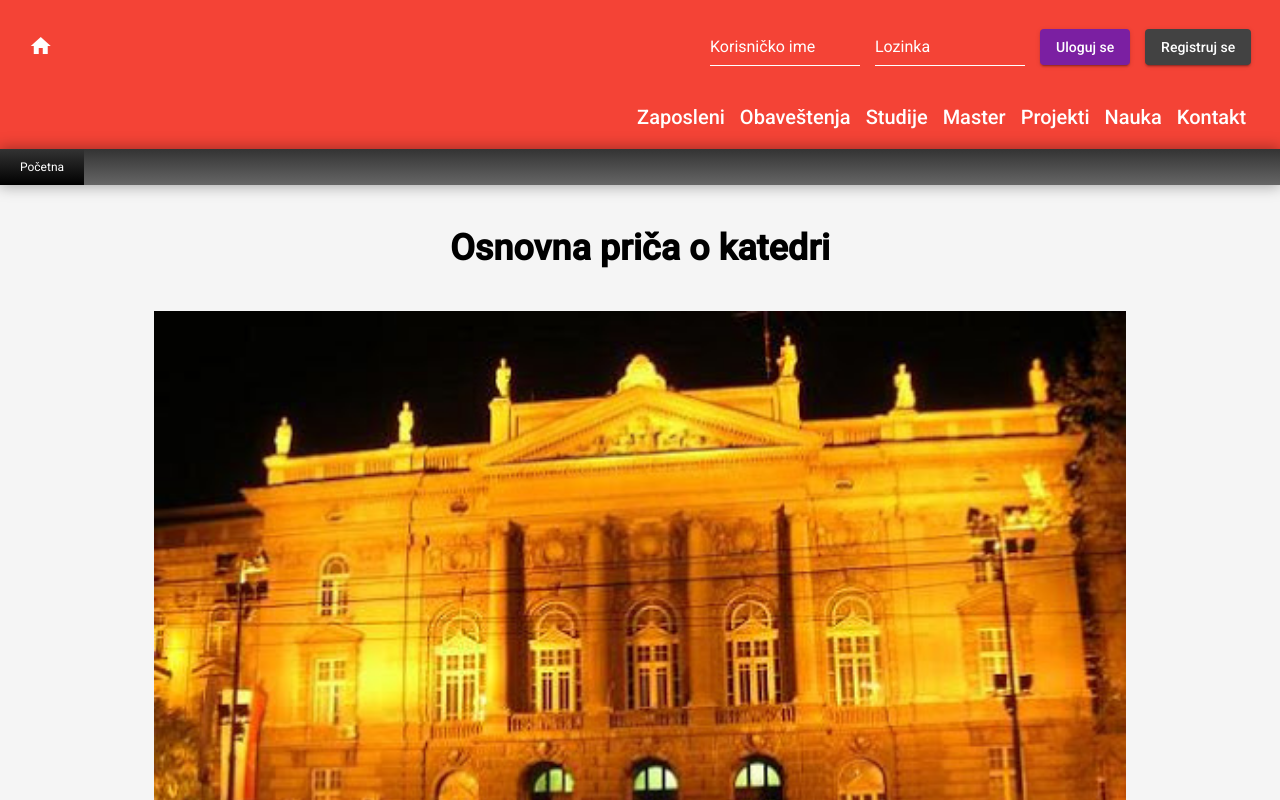
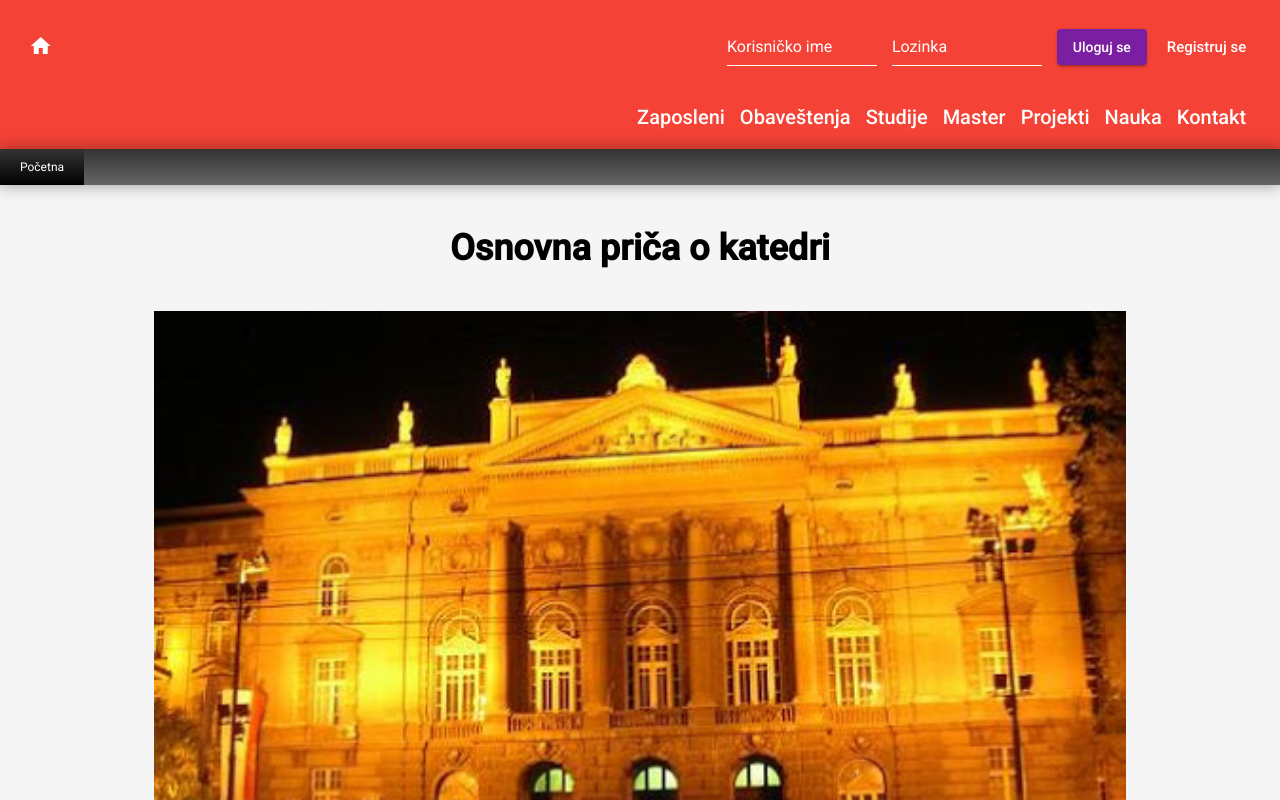
Before and after one commit to jankop5/PIA_PRO, an Angular app in the folder frontend/app/: page / in a window 1280 px wide. Built offline with nearby package versions, Linux system fonts and the light colour scheme.

Commit message:
Sredjen izgled login logouta

```diff
--- a/frontend/app/src/app/login/login.component.css
+++ b/frontend/app/src/app/login/login.component.css
@@ -2,3 +2,19 @@
     display: inline-block;
     line-height: 19px;
 }
+
+.login-link{
+    padding: 5px;
+    font-size: 15px;
+    border-radius: 3px;
+}
+
+a{
+    text-decoration: none;
+    color: white;
+}
+
+a:hover, a:active{
+    color: whitesmoke;
+    box-shadow: 0 0 12px 8px rgba(0, 0, 0, 0.35);
+}
--- a/frontend/app/src/app/login/login.component.html
+++ b/frontend/app/src/app/login/login.component.html
@@ -10,19 +10,22 @@
     </mat-form-field>
     &nbsp;
     <div class="group">
-    <label for="loginButton"><span *ngIf="!loginSuccess" style="font-size: 11px;">Nevalidni podaci!</span></label><br>
+    <label for="loginButton"><span *ngIf="!loginSuccess" style="font-size: 11px; color:rgb(48, 48, 48);">Nevalidni podaci!</span></label><br>
     <button name="loginButton" mat-raised-button color="primary" (click)="login()">
         Uloguj se
     </button>
     </div>
-
     &nbsp;
-    <button mat-raised-button>
+    <a routerLink="/" class="login-link">
         Registruj se
-    </button>
+    </a>
 </div>
 <div *ngIf="loggedIn">
-    <button mat-raised-button color="primary" (click)="logout()">
+    <button mat-raised-button (click)="logout()">
         Izloguj se
     </button>
+    &nbsp;
+    <a routerLink="/" class="login-link">
+        Promeni lozinku
+    </a>
 </div>
```
